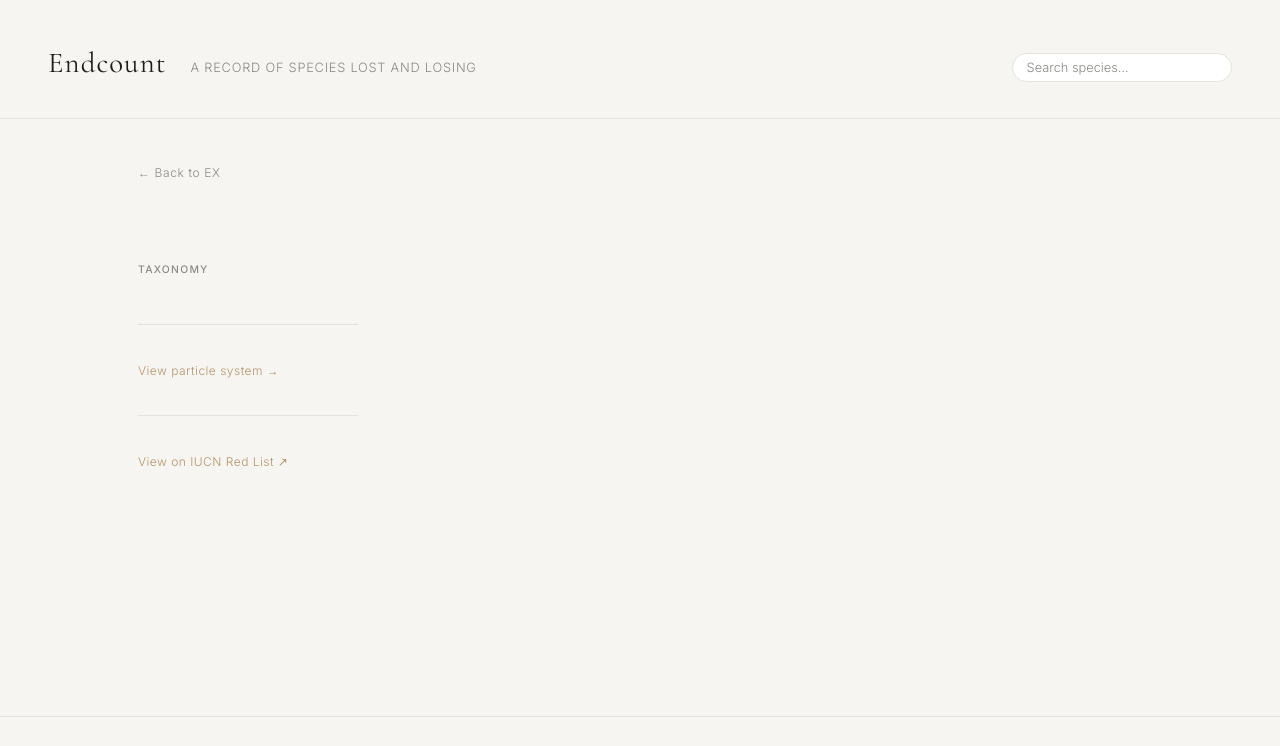
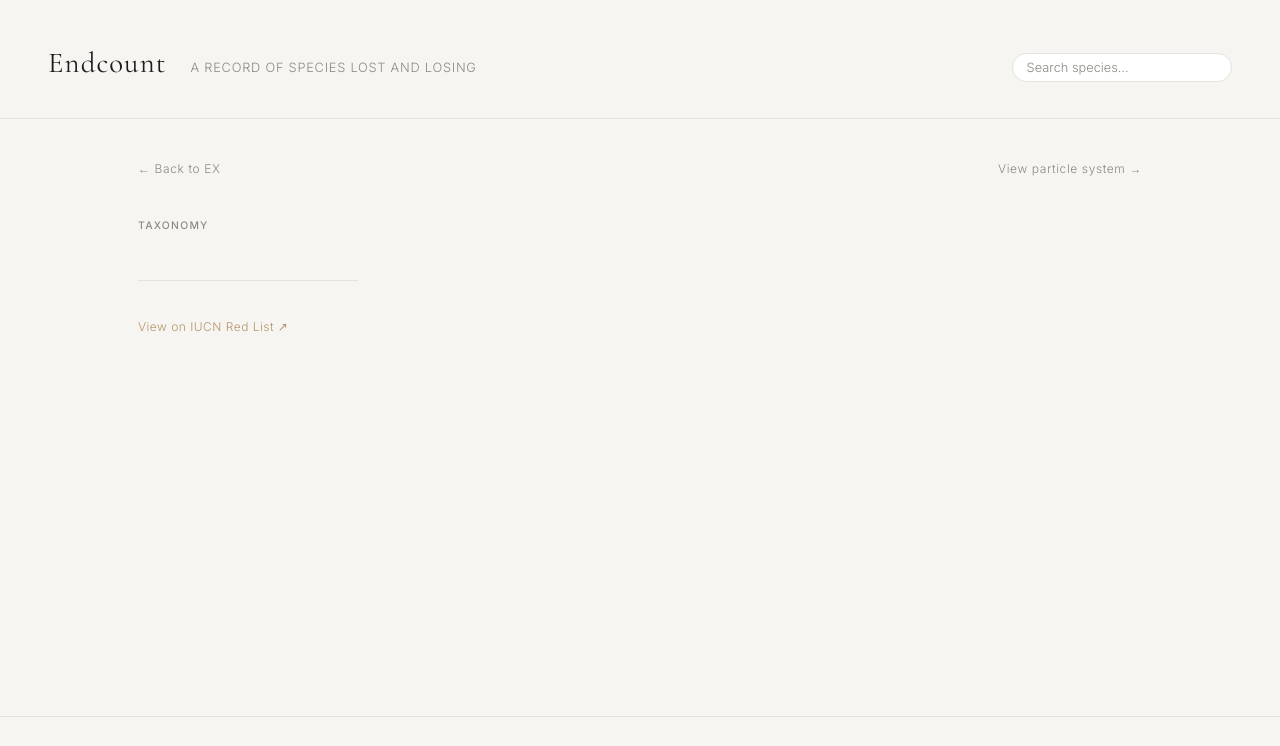
Before and after one commit to br4mw/endcount, a Flask app: page /species/1 in a window 1280 px wide. Shown: the top 746 px of the page. Run offline with Flask 3, Linux system fonts and the light colour scheme; data that the repository does not hold is empty.

Commit message:
Move particle system link to top of species page
Particle link now sits in a top-nav row flush with the back link,
so it's immediately visible without scrolling.

Co-Authored-By: Claude Sonnet 4.6 <noreply@anthropic.com>

```diff
--- a/static/style.css
+++ b/static/style.css
@@ -333,16 +333,30 @@ main { flex: 1; }
 /* ── Species Page ─────────────────────────────────────────── */
 .species-page { max-width: 1100px; margin: 0 auto; padding: 2.5rem 3rem 5rem; }
 
+.top-nav {
+  display: flex;
+  justify-content: space-between;
+  align-items: center;
+  margin-bottom: 2.5rem;
+}
+
 .back-link {
   font-size: 0.75rem;
   letter-spacing: 0.05em;
   color: var(--muted);
-  display: inline-block;
-  margin-bottom: 2.5rem;
   transition: color 0.12s ease;
 }
 
 .back-link:hover { color: var(--text); }
+
+.particles-top-link {
+  font-size: 0.75rem;
+  letter-spacing: 0.05em;
+  color: var(--muted);
+  transition: color 0.12s ease;
+}
+
+.particles-top-link:hover { color: var(--text); }
 
 .species-hero { margin-bottom: 2.5rem; }
 
--- a/templates/species.html
+++ b/templates/species.html
@@ -16,7 +16,10 @@
 {% block content %}
 <div class="species-page">
 
-  <a href="/?category={{ back_category }}" class="back-link">&#8592; Back to {{ back_category }}</a>
+  <div class="top-nav">
+    <a href="/?category={{ back_category }}" class="back-link">&#8592; Back to {{ back_category }}</a>
+    <a href="/species/{{ assessment.assessment_id }}/particles" class="particles-top-link">View particle system &#8594;</a>
+  </div>
 
   {% if has_art %}
   <div class="art-section">
@@ -118,12 +121,6 @@
       {% endif %}
 
       <div class="aside-block">
-        <a href="/species/{{ assessment.assessment_id }}/particles" class="iucn-link">
-          View particle system &#8594;
-        </a>
-      </div>
-
-      <div class="aside-block">
         <a href="{{ assessment.url }}" target="_blank" rel="noopener" class="iucn-link">
           View on IUCN Red List &#8599;
         </a>
```
